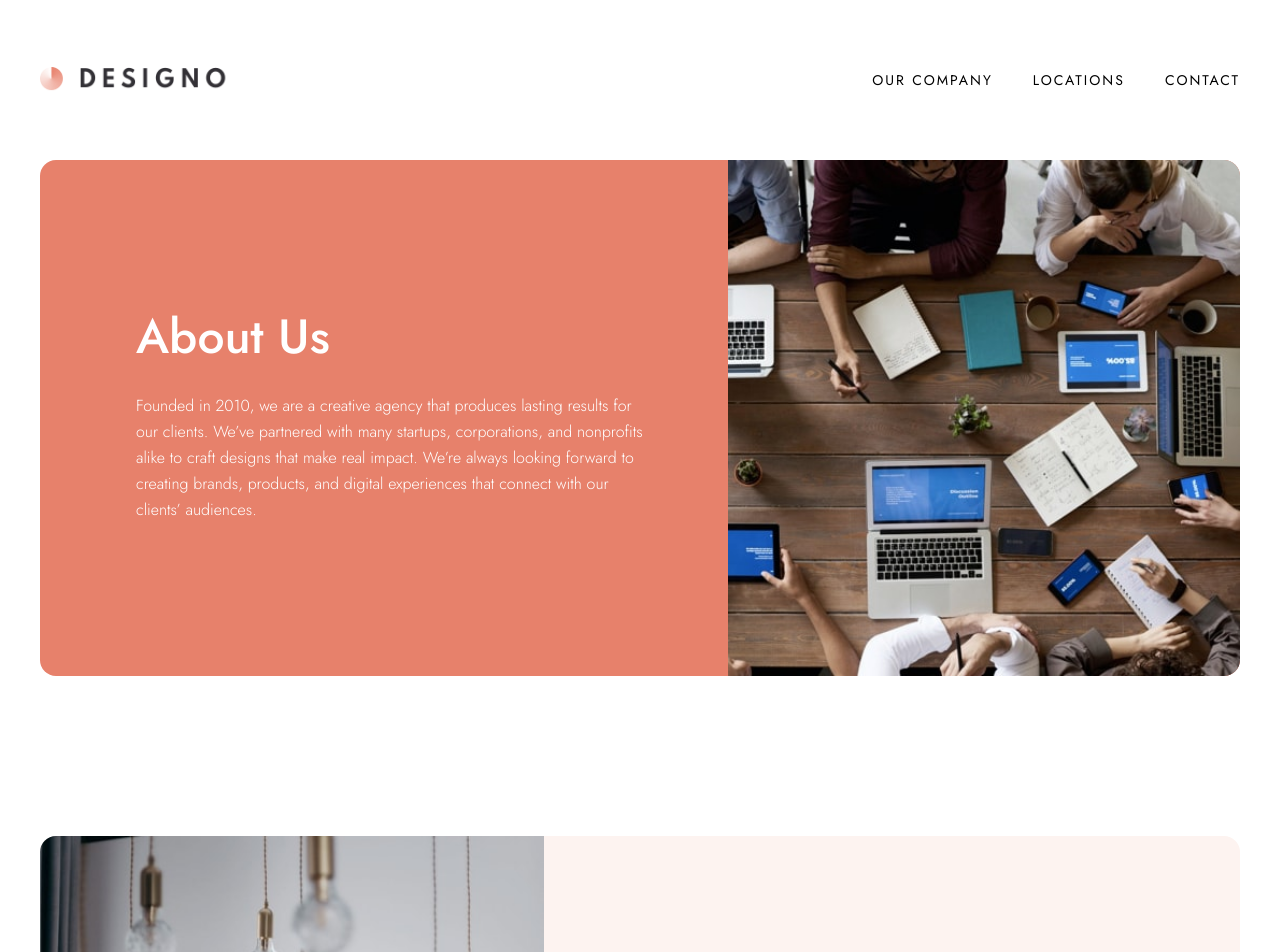
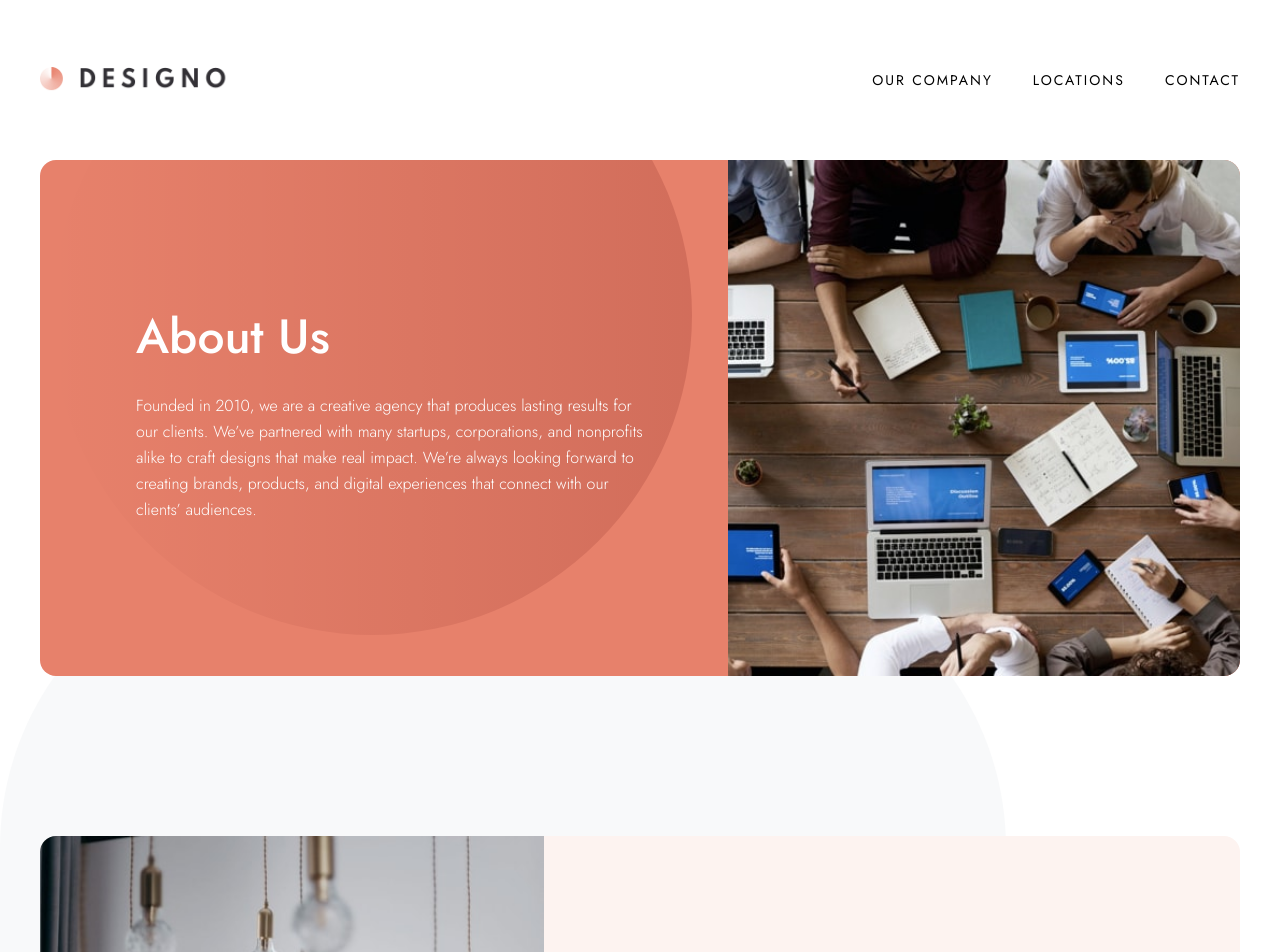
Before and after one commit to David-Henery4/Designo-Website, a React (Vite) app: page /about in a window 1280 px wide. Shown: the top 952 px of the page. Built offline with nearby package versions, Linux system fonts and the light colour scheme.

Commit message:
before-added-overflow-hidden-to-main

```diff
--- a/src/components/DesignItemsContainer.jsx
+++ b/src/components/DesignItemsContainer.jsx
@@ -1,10 +1,13 @@
+import { LeafBgPattern } from "../assets";
 import {DesignItemCard} from "../components"
+
 
 const DesignItemsContainer = (items) => {
     const newDesignData = items?.items;
     //
     return (
-      <section className="w-full col-start-2 col-end-12 grid gap-10 smDesk:gap-[30px] smDesk:grid-cols-itemDesk">
+      <section className="relative w-full col-start-2 col-end-12 grid gap-10 smDesk:gap-[30px] smDesk:grid-cols-itemDesk">
+        <LeafBgPattern className="hidden pointer-events-none absolute -z-10 -top-[285px] lg:block lg:-left-10 lgDesk:-left-[165px]" />
         {newDesignData.map((item) => {
           return <DesignItemCard {...item} key={item?.id} />;
         })}
--- a/src/components/ItemPagesHeader.jsx
+++ b/src/components/ItemPagesHeader.jsx
@@ -11,7 +11,6 @@ import {
 const ItemPagesHeader = ({ title, desc }) => {
   const { pathname } = useLocation();
   //
-  console.log(pathname === "/web-design");
   return (
     <header className="relative w-full text-center bg-peach text-white overflow-hidden col-start-1 col-end-13 flex flex-col justify-center items-center px-6 py-24 gap-6 sm:col-start-2 sm:col-end-12 sm:rounded-2xl">
       <DesignPagesIntroMobilePattern className="absolute -top-3 -left-[515px] pointer-events-none sm:hidden" />
--- a/src/components/aboutComps/AboutHero.jsx
+++ b/src/components/aboutComps/AboutHero.jsx
@@ -1,9 +1,11 @@
-import { aboutHeroMob, aboutHeroDesk, aboutHeroTab } from "../../assets";
+import { aboutHeroMob, aboutHeroDesk, aboutHeroTab, AboutHeroDesktopPattern, AboutHeroMobilePattern } from "../../assets";
 
 const AboutHero = () => {
   return (
-    <section className="w-full col-start-1 col-end-13 text-white bg-peach overflow-hidden sm:col-start-2 sm:col-end-12 sm:rounded-2xl smDesk:flex smDesk:flex-row-reverse smDesk:justify-center smDesk:items-center">
-      <div className="w-full smDesk:flex-[1] smDesk:h-full">
+    <section className="relative w-full col-start-1 col-end-13 text-white bg-peach overflow-hidden sm:col-start-2 sm:col-end-12 sm:rounded-2xl smDesk:flex smDesk:flex-row-reverse smDesk:justify-center smDesk:items-center">
+      <AboutHeroMobilePattern className="absolute pointer-events-none top-[23%] right-0 sm:hidden"/>
+      <AboutHeroDesktopPattern className="absolute hidden cursor-pointer -top-[18%] -left-[17%] sm:block smDesk:-top-[32%] smDesk:-left-[15%] large:left-[1%]"/>
+      <div className="relative w-full smDesk:flex-[1] smDesk:h-full z-10">
         <picture className="w-full">
           <source srcSet={aboutHeroDesk} media="(min-width:58.12em)" />
           <source srcSet={aboutHeroTab} media="(min-width:30.31em)" />
@@ -14,7 +16,7 @@ const AboutHero = () => {
           />
         </picture>
       </div>
-      <div className="text-center px-6 py-20 sm:py-16 sm:px-14 smDesk:flex-[1] smDesk:text-left smDesk:py-28 smDesk:pr-16 smDesk:pl-20 large:py-[135px] large:pl-24 large:pr-20">
+      <div className="relative z-10 text-center px-6 py-20 sm:py-16 sm:px-14 smDesk:flex-[1] smDesk:text-left smDesk:py-28 smDesk:pr-16 smDesk:pl-20 large:py-[135px] large:pl-24 large:pr-20">
         <h2 className="mb-6 text-head1Mob leading-9 font-medium xsm:text-5xl xsm:leading-head1 xsm:mb-8">
           About Us
         </h2>
--- a/src/components/aboutComps/RealDealSection.jsx
+++ b/src/components/aboutComps/RealDealSection.jsx
@@ -1,12 +1,13 @@
-import {realDealDesk, realDealMob, realDealTab} from "../../assets"
+import {realDealDesk, realDealMob, realDealTab, LeafBgPattern} from "../../assets"
 
 const RealDealSection = () => {
   return (
     <section
-      className="col-start-1 col-end-13 bg-baige sm:col-start-2 sm:col-end-12 sm:rounded-2xl overflow-hidden smDesk:flex smDesk:justify-center smDesk:items-center smDesk:flex-row-reverse
+      className="relative col-start-1 col-end-13 bg-baige sm:col-start-2 sm:col-end-12 sm:rounded-2xl smDesk:flex smDesk:justify-center smDesk:items-center smDesk:flex-row-reverse
     "
     >
-      <div className="w-full smDesk:h-full smDesk:flex-[1]">
+      <LeafBgPattern className="absolute hidden lg:block lg:top-[124px] lg:-z-10 lg:-right-10 lgDesk:-right-[165px]" />
+      <div className="w-full overflow-hidden sm:rounded-t-2xl smDesk:rounded-l-none smDesk:rounded-r-2xl smDesk:h-full smDesk:flex-[1]">
         <picture className="w-full">
           <source srcSet={realDealDesk} media="(min-width:58.12em)" />
           <source srcSet={realDealTab} media="(min-width:30.31em)" />
--- a/src/components/aboutComps/WorldClassSection.jsx
+++ b/src/components/aboutComps/WorldClassSection.jsx
@@ -1,12 +1,13 @@
-import {worldClassDesk, worldClassMob, worldClassTab} from "../../assets"
+import {worldClassDesk, worldClassMob, worldClassTab, LeafBgPattern} from "../../assets"
 
 const WorldClassSection = () => {
   return (
     <section
-      className="col-start-1 col-end-13 -mt-20 bg-baige sm:col-start-2 sm:col-end-12 sm:rounded-2xl overflow-hidden sm:m-0 smDesk:flex smDesk:justify-center smDesk:items-center
+      className="relative col-start-1 col-end-13 -mt-20 bg-baige sm:col-start-2 sm:col-end-12 sm:rounded-2xl sm:m-0 smDesk:flex smDesk:justify-center smDesk:items-center
     "
     >
-      <div className="w-full smDesk:h-full smDesk:flex-[1]">
+      <LeafBgPattern className="hidden pointer-events-none absolute -z-10 -top-[285px] lg:block lg:-left-10 lgDesk:-left-[165px]" />
+      <div className="w-full overflow-hidden sm:rounded-t-2xl smDesk:rounded-l-2xl smDesk:rounded-r-none smDesk:h-full smDesk:flex-[1]">
         <picture className="w-full">
           <source srcSet={worldClassDesk} media="(min-width:58.12em)" />
           <source srcSet={worldClassTab} media="(min-width:30.31em)" />
```
Also changed, not shown: src/assets/about/desktop/bg-pattern-hero-about-desktop.svg, src/assets/about/mobile/bg-pattern-hero-about-mobile.svg.
